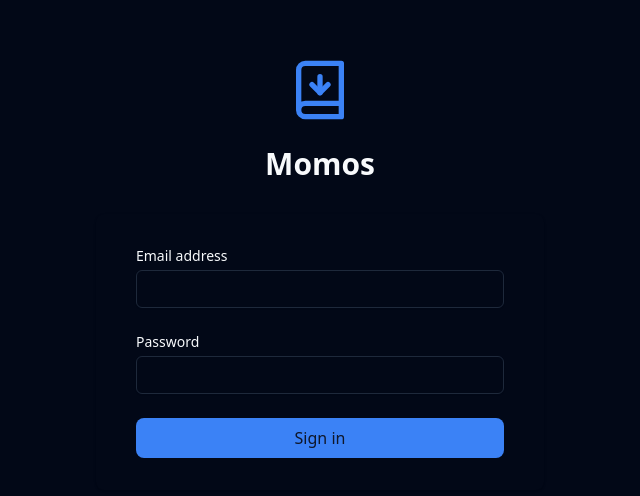
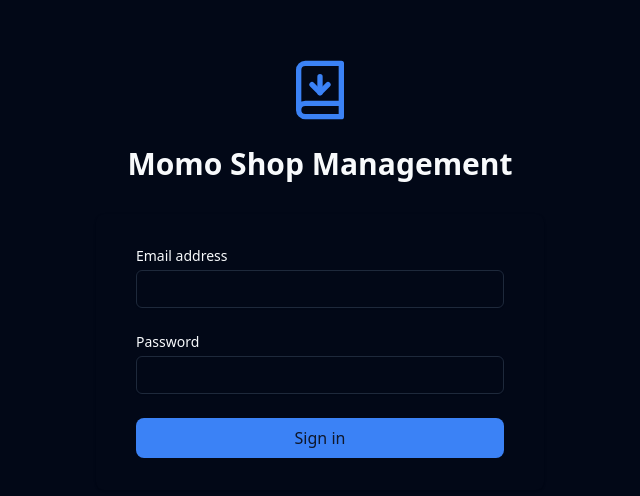
Before and after one commit to nenisrudani7/momo-shop-management, a React (Vite) app: page / in a window 1280 px wide. Shown: the part 126-622 px from the top of the page, without its empty margins (320-960 px from the left). Built offline with nearby package versions, Linux system fonts and the light colour scheme.

Commit message:
Update Auth.tsx

```diff
--- a/src/components/Auth.tsx
+++ b/src/components/Auth.tsx
@@ -47,7 +47,7 @@ export default function Auth() {
           transition={{ delay: 0.4 }}
           className="mt-6 text-center text-3xl font-extrabold text-foreground"
         >
-          Momos
+          Momo Shop Management
         </motion.h2>
       </motion.div>
 
```
